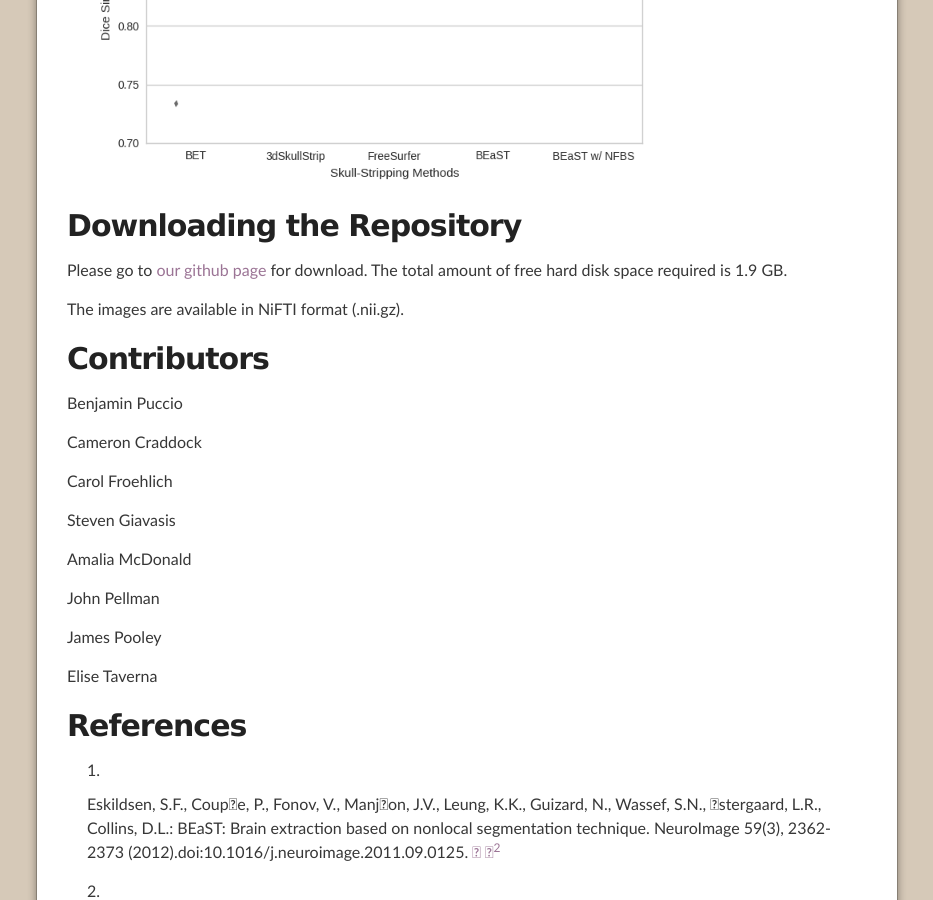
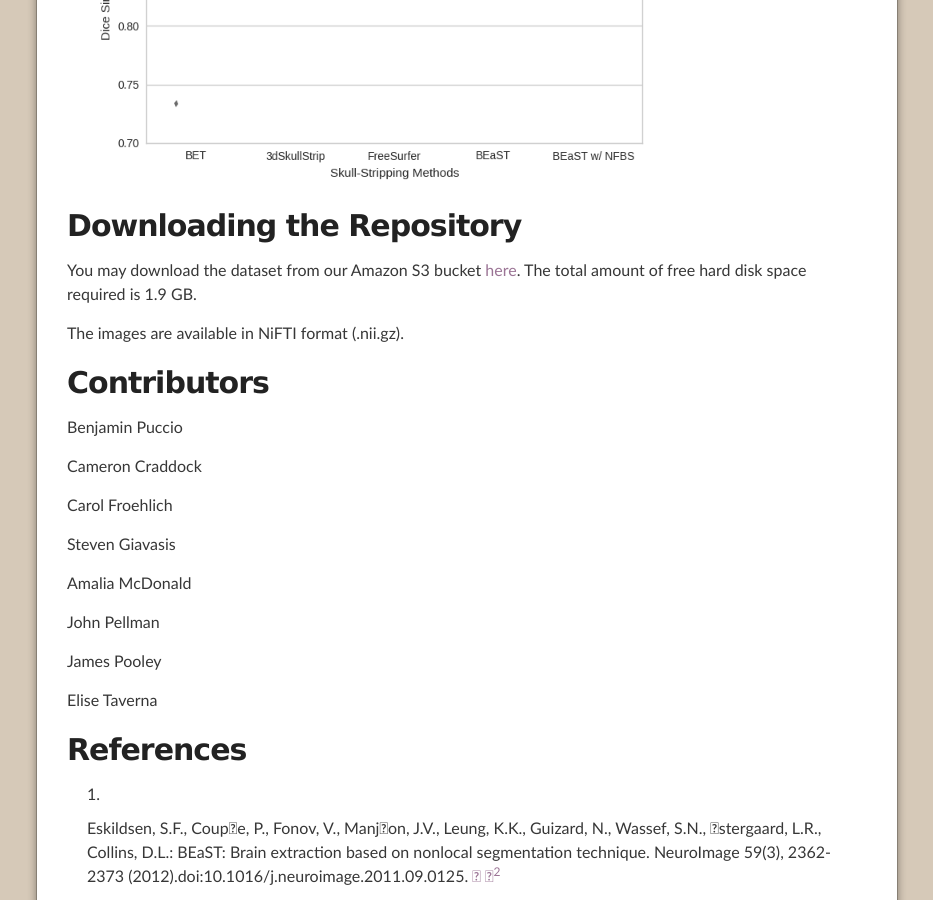
Before and after one commit to preprocessed-connectomes-project/NFB_skullstripped, a Jekyll site: the page index.html, which Jekyll copies as it is, in a window 1280 px wide and 900 px high, scrolled down 3115 px. Shown: the whole window, without its empty margins (173-1106 px from the left). Built offline with Jekyll 4.4.1, drawn with Linux system fonts in a browser that asks for light colours.

Commit message:
Added download

```diff
--- a/index.html
+++ b/index.html
@@ -91,7 +91,7 @@
 
 <h2 id="downloading-the-repository">Downloading the Repository</h2>
 
-<p>Please go to <a href="http://www.github.com/preprocessed-connectomes-project/NFB_skullstripped">our github page</a> for download. The total amount of free hard disk space required is 1.9 GB.</p>
+<p>You may download the dataset from our Amazon S3 bucket <a href="https://s3.amazonaws.com/fcp-indi/data/Projects/RocklandSample/NFBS_Dataset.tar.gz">here</a>. The total amount of free hard disk space required is 1.9 GB.</p>
 
 <p>The images are available in NiFTI format (.nii.gz).</p>
 
```
